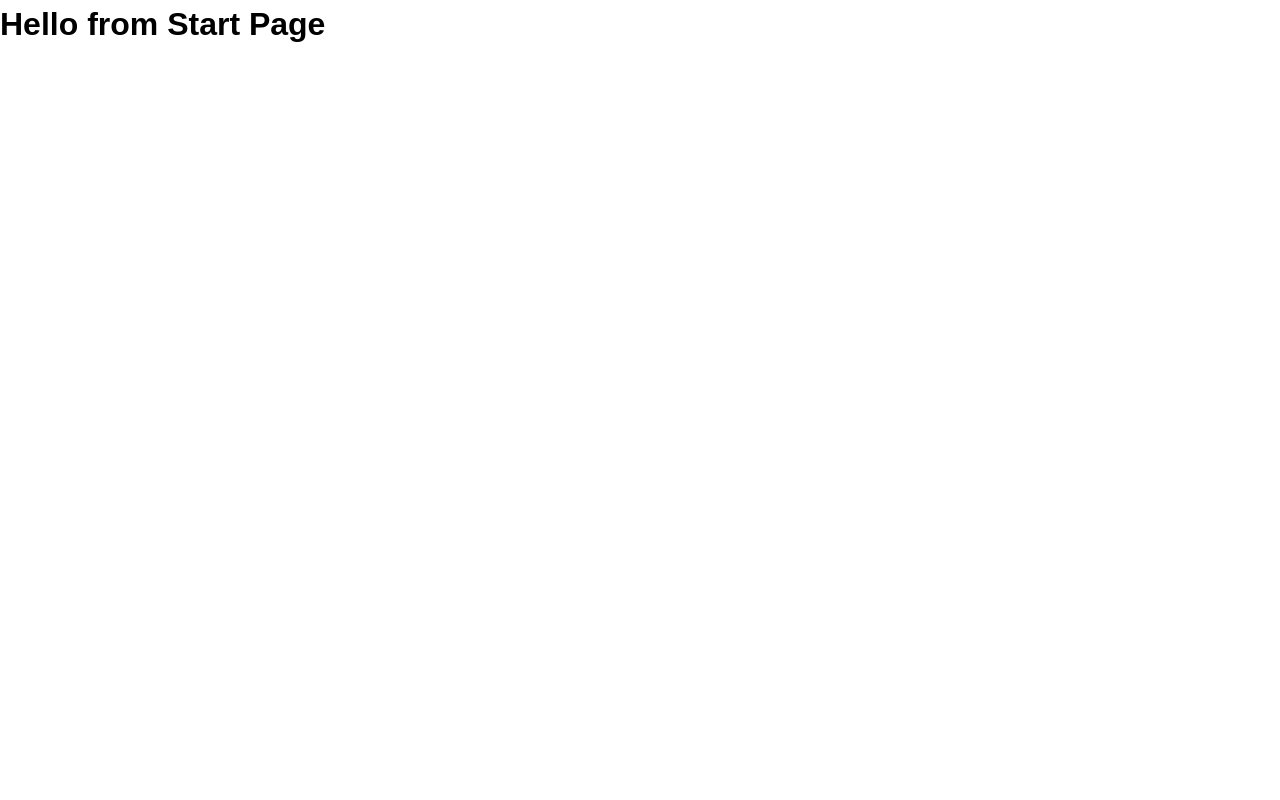
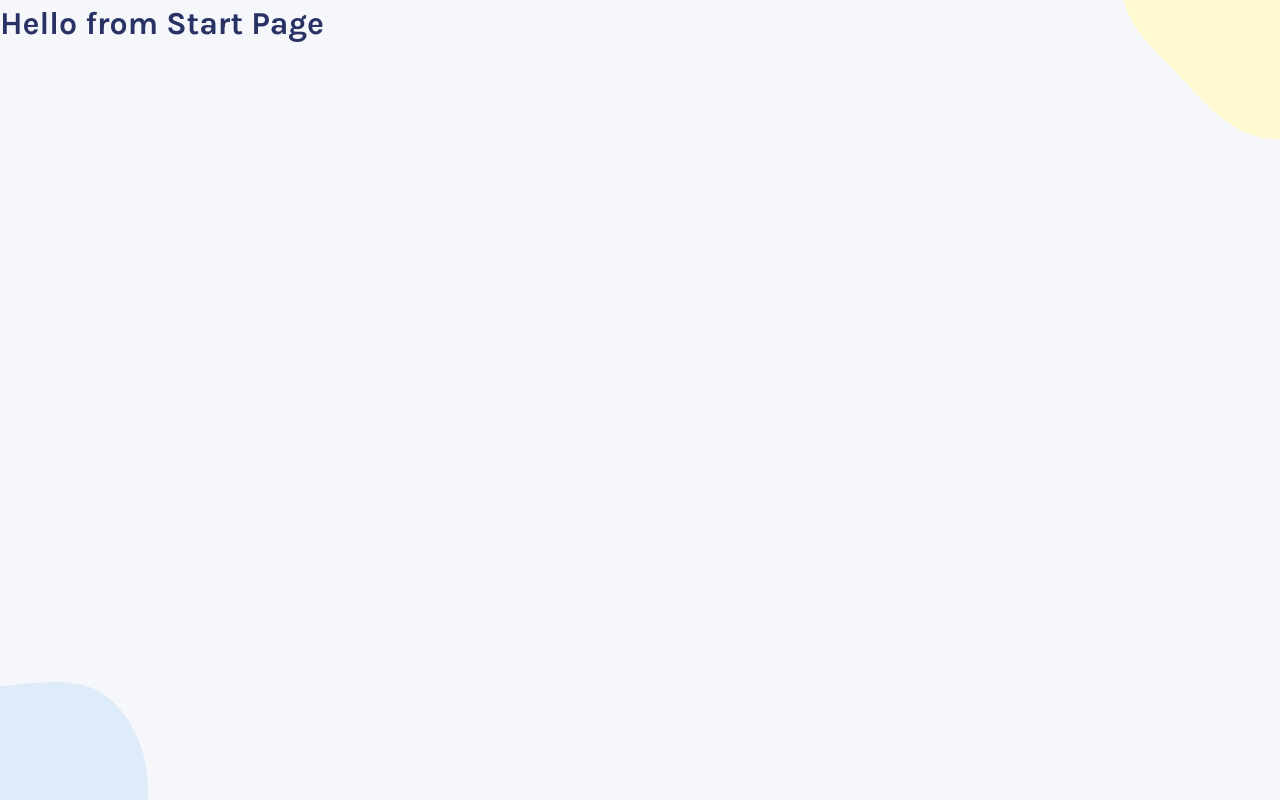
Before and after one commit to DiogoGDF/quizzical, a React (Vite) app: page / in a window 1280 px wide. Built offline with nearby package versions, Linux system fonts and the light colour scheme.

Commit message:
feat: app style

```diff
--- a/index.html
+++ b/index.html
@@ -4,6 +4,9 @@
     <meta charset="UTF-8" />
     <link rel="icon" type="image/icon" href="/favicon-32x32.png" />
     <meta name="viewport" content="width=device-width, initial-scale=1.0" />
+    <link rel="preconnect" href="https://fonts.googleapis.com">
+    <link rel="preconnect" href="https://fonts.gstatic.com" crossorigin>
+    <link href="https://fonts.googleapis.com/css2?family=Inter:ital,opsz,wght@0,14..32,100..900;1,14..32,100..900&family=Karla:ital,wght@0,200..800;1,200..800&display=swap" rel="stylesheet">
     <title>Quizzical</title>
   </head>
   <body>
--- a/src/App.tsx
+++ b/src/App.tsx
@@ -1,13 +1,17 @@
 import { useState } from "react";
 import StartPage from "./components/StartPage";
 import GamePage from "./components/GamePage";
+import Blob1 from "./images/blob1.svg";
+import Blob2 from "./images/blob2.svg";
 
 function App() {
     const [hasGameStarted, setHasGameStarted] = useState(false);
 
     return (
         <main>
+            <img className="blob1" src={Blob1} />
             {!hasGameStarted ? <StartPage /> : <GamePage />}
+            <img className="blob2" src={Blob2} />
         </main>
     );
 }
--- a/src/index.css
+++ b/src/index.css
@@ -4,13 +4,34 @@
     box-sizing: border-box;
 }
 
-html, body {
+html, body, main {
     height: 100%;
 }
 
 body {
     line-height: 1.5;
     font-family: sans-serif;
+    background-color: #F5F7FB;
+    color: #293264;
+    font-family: "Karla", sans-serif;
+}
+
+main {
+    min-height: 100vh;
+}
+
+.blob1 {
+    position: fixed;
+    top: 0;
+    right: 0;
+    z-index: -1;
+}
+
+.blob2 {
+    position: fixed;
+    bottom: 0;
+    left: 0;
+    z-index: -1;
 }
 
 img, picture, video, canvas, svg {
@@ -19,7 +40,7 @@ img, picture, video, canvas, svg {
 }
 
 button, input, textarea, select {
-    font: inherit;
+    font-family: "Inter", sans-serif;
 }
 
 ul, ol {
```
Also changed, not shown: src/images/blob1.svg (added), src/images/blob2.svg (added).
